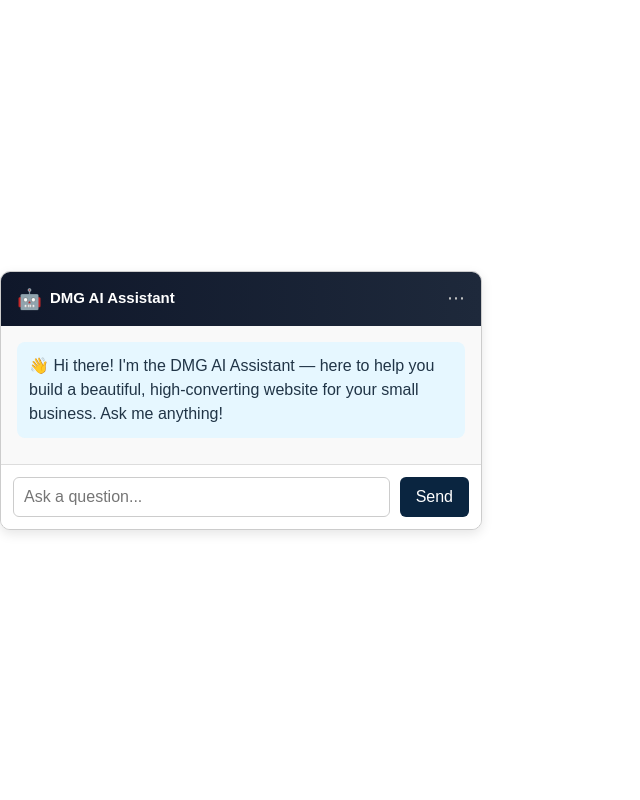
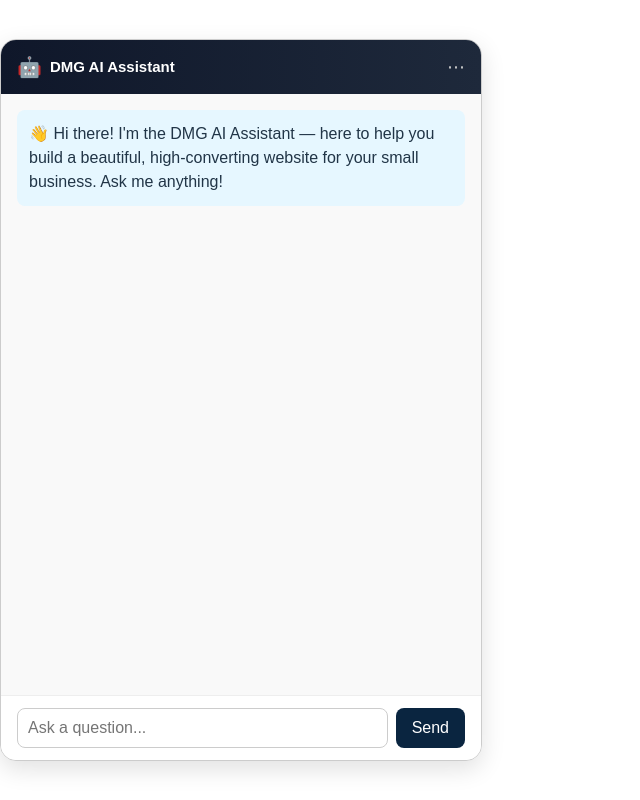
Before and after one commit to Teja202623/cursor-ai-chatbot, a React (Vite) app: page / in a window 1280 px wide. Shown: the whole page, without its empty margins (0-640 px from the left). Built offline with nearby package versions, Linux system fonts and the light colour scheme.

Commit message:
✨ Improve chatbot responses with GPT rewrite

```diff
--- a/src/App.jsx
+++ b/src/App.jsx
@@ -82,16 +82,15 @@
   container: {
     width: '100%',
     maxWidth: 480,
-    height: '100%',
-    maxHeight: 640,
+    height: '90vh',
     display: 'flex',
     flexDirection: 'column',
     border: '1px solid #ccc',
-    borderRadius: 10,
+    borderRadius: '16px',
     backgroundColor: '#fff',
-    boxShadow: '0 4px 12px rgba(0, 0, 0, 0.1)',
+    boxShadow: '0 8px 24px rgba(0, 0, 0, 0.12)',
     overflow: 'hidden',
-    fontFamily: 'sans-serif'
+    fontFamily: 'sans-serif',
   },
   header: {
     background: 'linear-gradient(90deg, #0f172a, #1e293b)',
@@ -152,28 +151,29 @@
   },
   inputRow: {
     display: 'flex',
-    padding: 12,
-    borderTop: '1px solid #ddd',
+    padding: '12px 16px',
+    borderTop: '1px solid #eee',
     backgroundColor: '#fff',
     flexShrink: 0,
+    gap: '8px',
   },
   input: {
     flex: 1,
     padding: '10px',
     fontSize: '1rem',
-    borderRadius: 6,
+    borderRadius: '8px',
     border: '1px solid #ccc',
     outline: 'none',
   },
   button: {
-    marginLeft: 10,
     padding: '10px 16px',
     fontSize: '1rem',
     backgroundColor: '#0A2540',
     color: '#fff',
     border: 'none',
-    borderRadius: 6,
+    borderRadius: '8px',
     cursor: 'pointer',
+    whiteSpace: 'nowrap'
   },
 };
 
```
